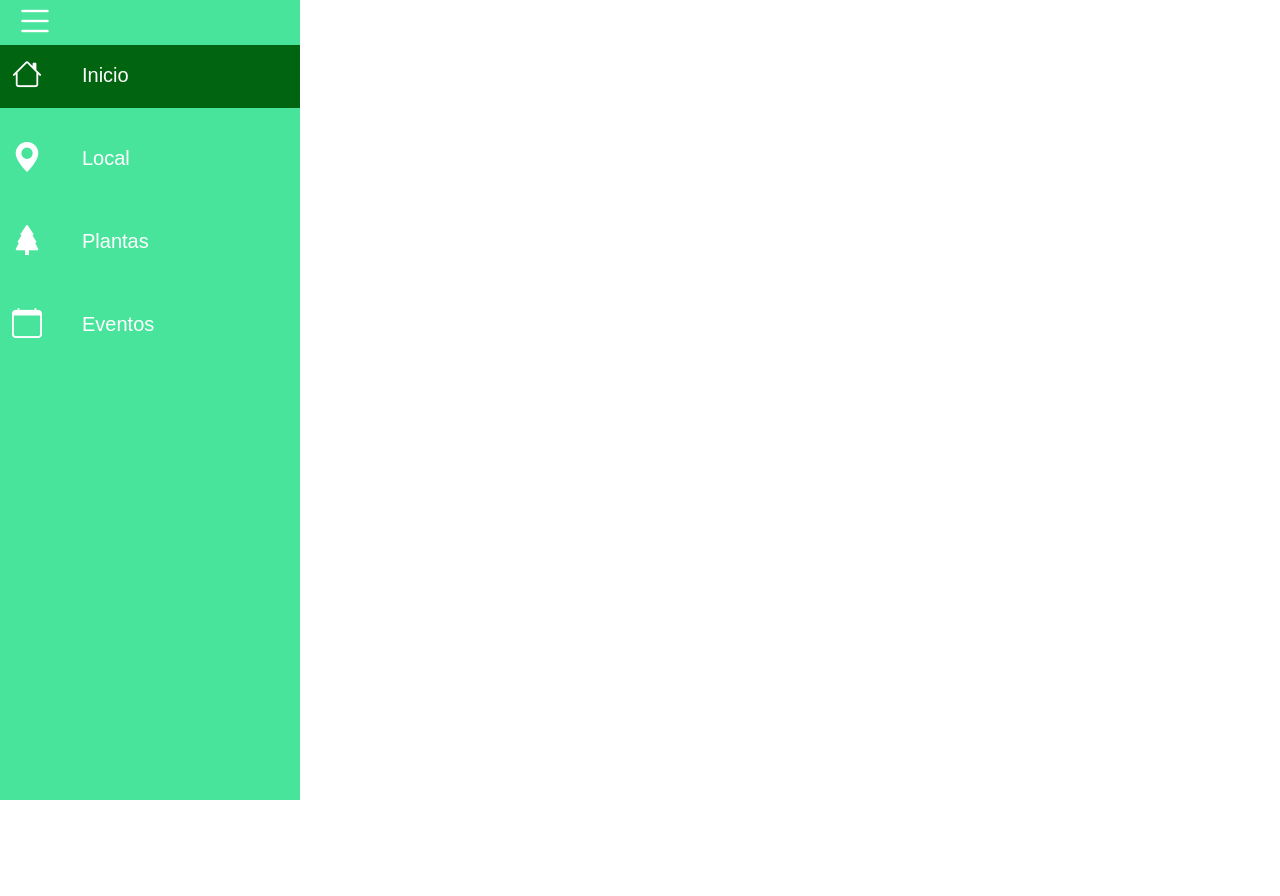
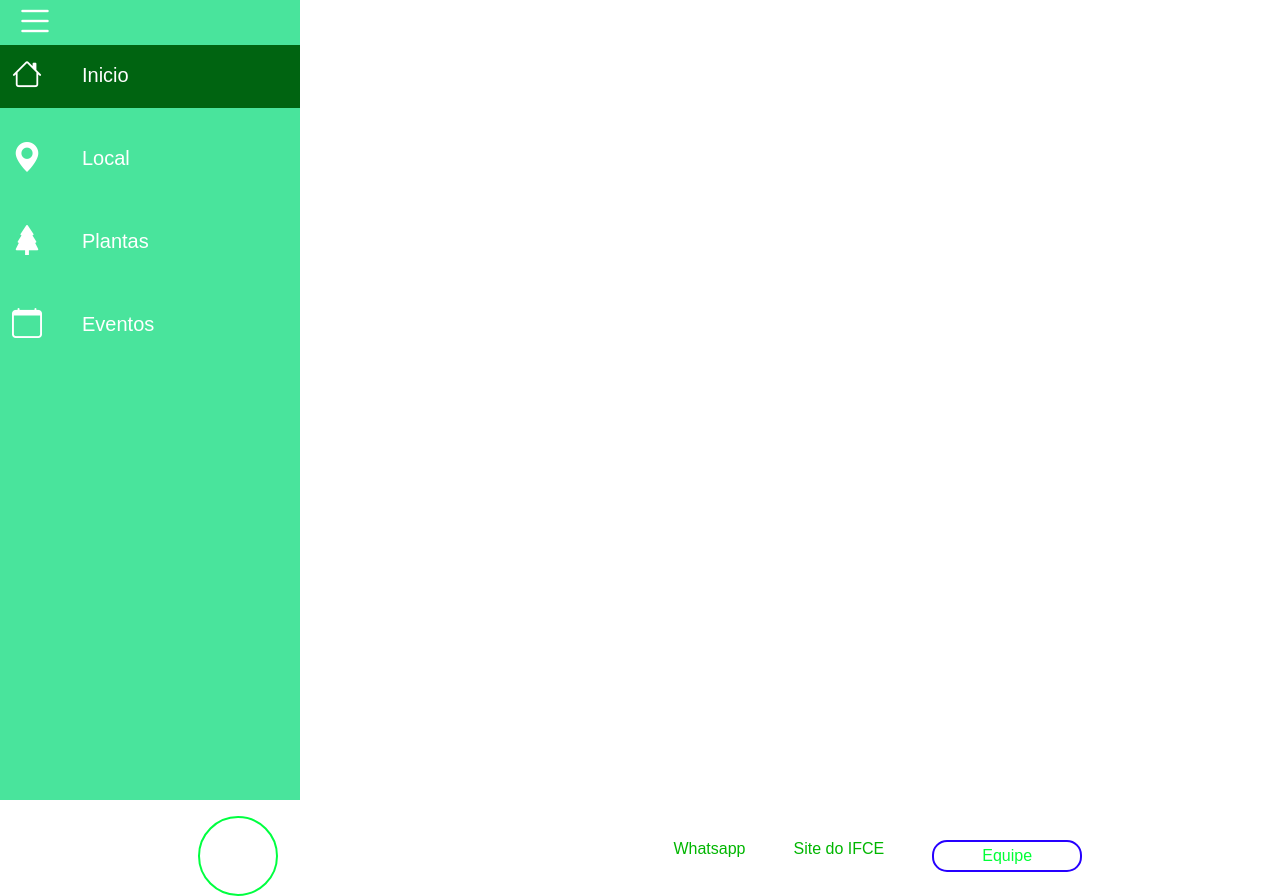
Before and after one commit to douglasnobree/Horto-Florestal, a plain HTML site: page index.html in a window 1280 px wide. Before the commit the page ends 800 px from the top, so only its background shows below. Drawn offline with nearby package versions, Linux system fonts and the light colour scheme.

Commit message:
Update index.html
htm mudança

```diff
--- a/index.html
+++ b/index.html
@@ -44,6 +44,22 @@
 
     </nav>
 
+    <!-- --------------------------------------------------------------------------------------------------------------- -->
+        <header>
+            <div class="logo">
+                <a href=""></a>
+            </div>
+            <div class="cabeçalho-link">
+                <li>
+                    <a href="">Whatsapp</a>
+                </li>
+                <li>
+                    <a href="">Site do IFCE</a>
+                </li>
+                <a href=""><button>Equipe</button></a>
+
+        </header>
+
     <script src="Project/scripts/main.js"></script>
 </body>
 </html>
```
